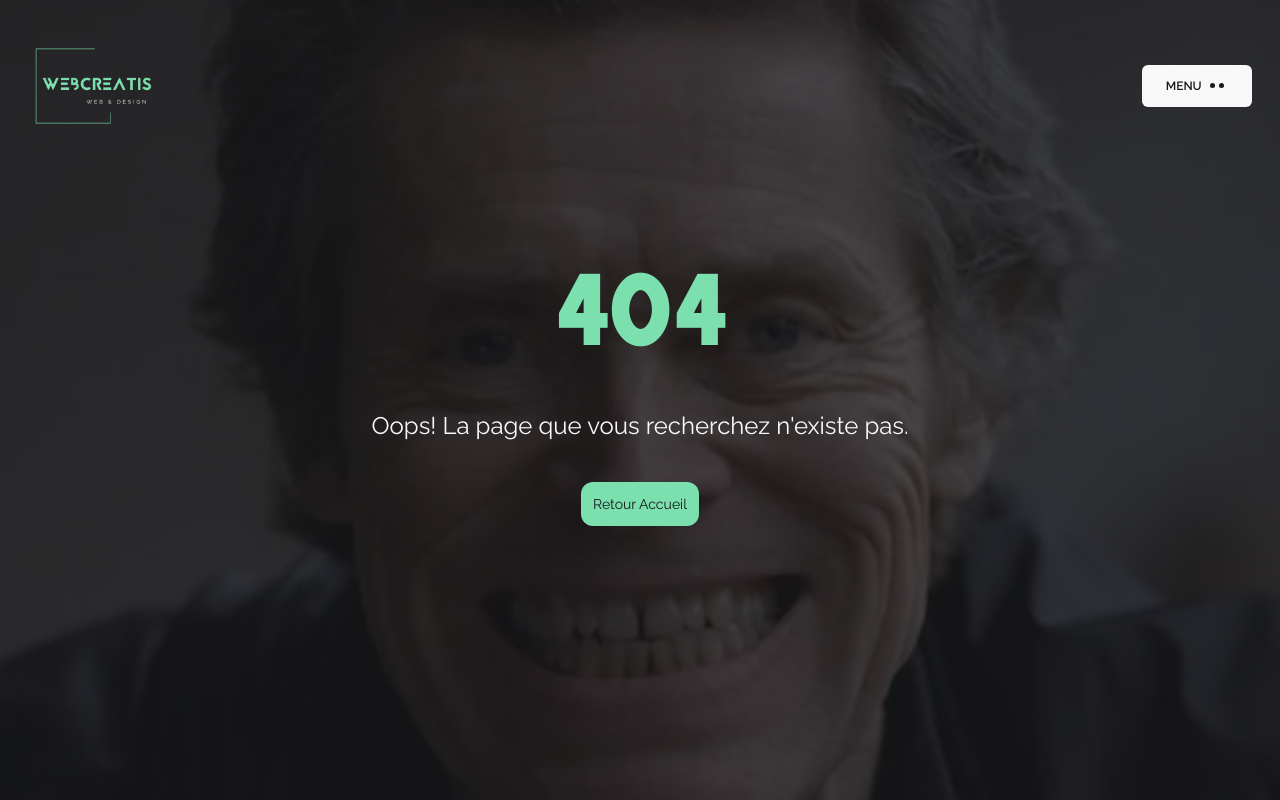
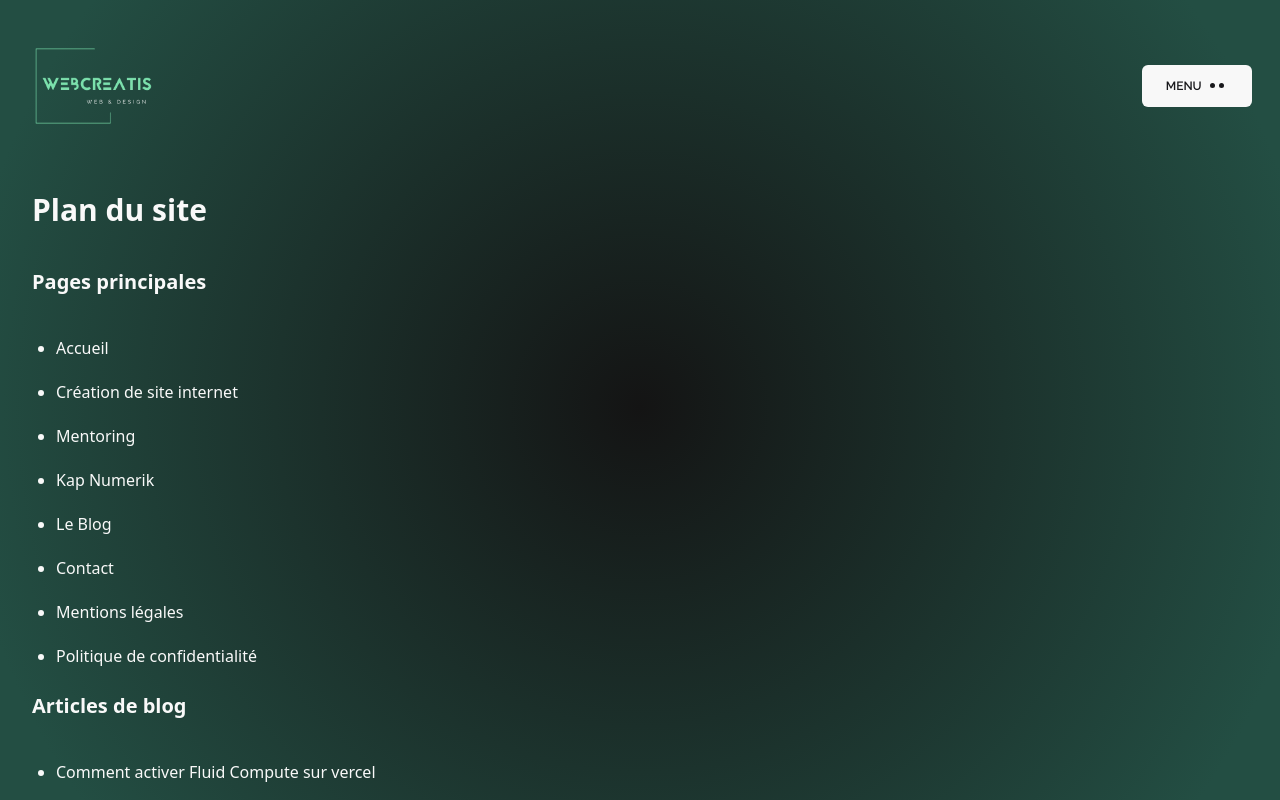
Before and after one commit to webcreatis/WC, a Next.js app: page /plan-de-site in a window 1280 px wide. Before the commit this address had no page. Shown: the top 800 px of the page. Built offline with nearby package versions, Linux system fonts and the light colour scheme.

Commit message:
WEBCREATIS > add plan de site page

```diff
--- a/app/globals.css
+++ b/app/globals.css
@@ -39,7 +39,8 @@ html {
 .article,
 .mdx,
 .mentions,
-.politique {
+.politique,
+.plan {
   background: rgb(20, 20, 20);
   background: radial-gradient(
     circle,
--- /dev/null
+++ b/app/plan-de-site/page.tsx
@@ -0,0 +1,83 @@
+import Link from "next/link";
+import { posts } from "../datas/blog/posts";
+import CustomCursor from "../ui/CustomCursor";
+
+export default function PlanDeSite() {
+  return (
+    <section className="flex flex-col justify-center plan w-full h-full p-8 text-white pt-48">
+      <h1 className="text-3xl font-bold mb-6">Plan du site</h1>
+
+      <h2 className="text-xl font-semibold mt-4 pb-10">Pages principales</h2>
+      <ul className="flex flex-col gap-5 list-disc pl-6">
+        <li>
+          <Link href="/" data-link="link" className="buttonAction">
+            Accueil
+          </Link>
+        </li>
+        <li>
+          <Link
+            href="/creation-site-internet"
+            data-link="link"
+            className="buttonAction"
+          >
+            Création de site internet
+          </Link>
+        </li>
+        <li>
+          <Link href="/#mentoring" data-link="link" className="buttonAction">
+            Mentoring
+          </Link>
+        </li>
+        <li>
+          <Link href="/kap-numerik" data-link="link" className="buttonAction">
+            Kap Numerik
+          </Link>
+        </li>
+        <li>
+          <Link href="/blog" data-link="link" className="buttonAction">
+            Le Blog
+          </Link>
+        </li>
+        <li>
+          <Link href="/contact" data-link="link" className="buttonAction">
+            Contact
+          </Link>
+        </li>
+        <li>
+          <Link
+            href="/mentions-legales"
+            data-link="link"
+            className="buttonAction"
+          >
+            Mentions légales
+          </Link>
+        </li>
+        <li>
+          <Link
+            href="/politique-de-confidentialite"
+            data-link="link"
+            className="buttonAction"
+          >
+            Politique de confidentialité
+          </Link>
+        </li>
+      </ul>
+
+      <h2 className="text-xl font-semibold mt-6">Articles de blog</h2>
+      <ul className="list-disc pl-6 space-y-1 pt-10">
+        {posts.map(({ slug, title }) => (
+          <li key={slug}>
+            <Link
+              href={`/blog/${slug}`}
+              data-link="link"
+              className="buttonAction"
+            >
+              {title}
+            </Link>
+          </li>
+        ))}
+      </ul>
+      <CustomCursor />
+    </section>
+  );
+}
```
